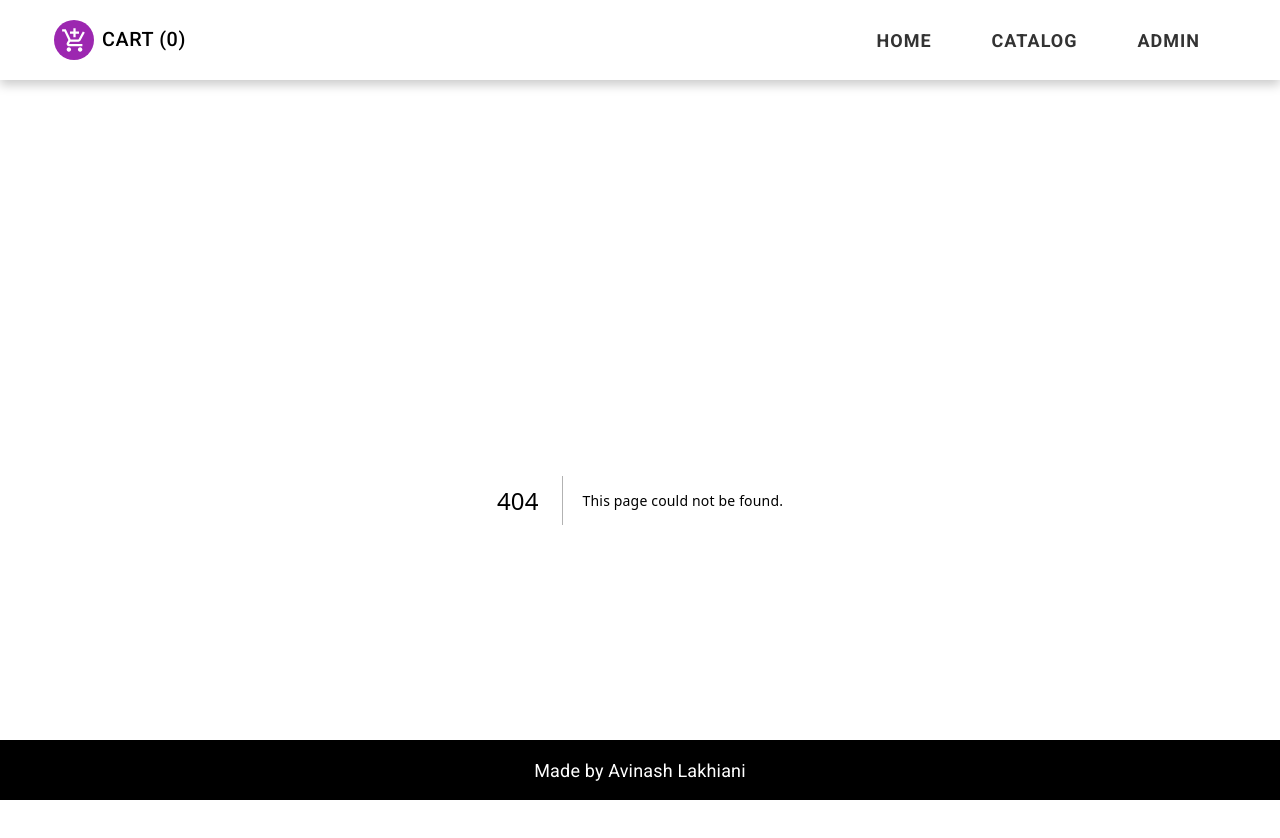
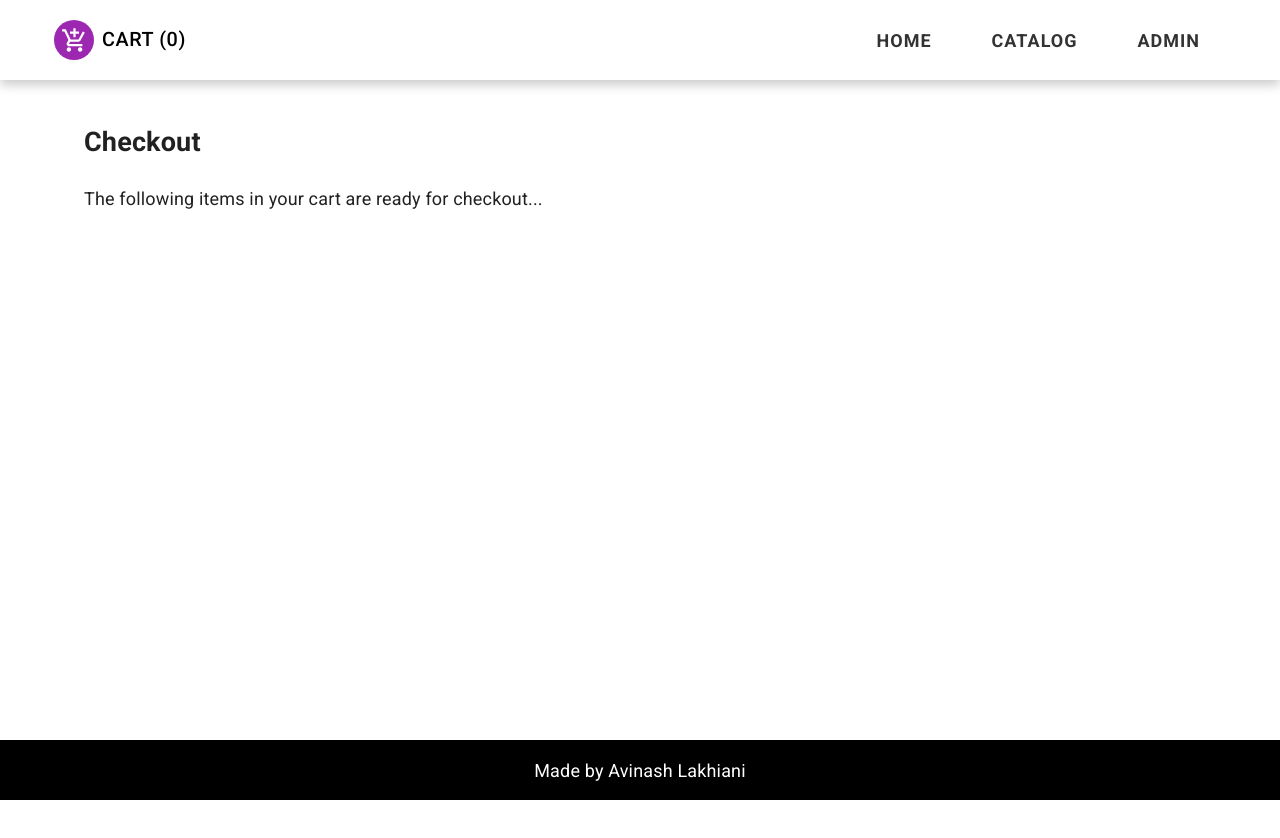
Before and after one commit to alakhiani/general-store-frontend, a Next.js app: page /checkout in a window 1280 px wide. Before the commit this address had no page. Shown: the top 838 px of the page. After the commit the page ends 800 px from the top, so only its background shows below. Built offline with nearby package versions, Linux system fonts and the light colour scheme.

Commit message:
feat: Cart button navigates to checkout page with cart items displayed (#21, #23, #25)

```diff
--- a/src/components/Header.tsx
+++ b/src/components/Header.tsx
@@ -2,6 +2,7 @@ import { Button, Avatar, Box } from '@mui/material';
 import AddShoppingCartIcon from '@mui/icons-material/AddShoppingCart';
 import { useContext, useEffect, useState } from 'react';
 import { CartContext } from '@/components/contexts/CartContext';
+import { useRouter } from 'next/router';
 
 interface HeaderProps {
     title: string;
@@ -10,6 +11,7 @@ interface HeaderProps {
 
 export default function Header({ title, children }: HeaderProps): JSX.Element {
 
+    const router = useRouter();
     const cartContext = useContext(CartContext);
     const [cartItemCount, setCartItemCount] = useState(0);
 
@@ -31,6 +33,9 @@ export default function Header({ title, children }: HeaderProps): JSX.Element {
                     color: "black",
                     fontSize: "1.1rem",
                 }}
+                onClick={() => {
+                    router.push('/checkout');
+                }}
             >
                 {`${title} (${cartItemCount})`}
             </Button>
--- a/src/components/Layout.tsx
+++ b/src/components/Navigation.tsx
@@ -4,11 +4,11 @@ import Link from 'next/link';
 import Header from './Header';
 import Footer from './Footer';
 
-interface LayoutProps {
+interface NavigationProps {
     children: ReactNode;
 }
 
-const Layout: React.FC<LayoutProps> = ({ children }) => {
+const Navigation: React.FC<NavigationProps> = ({ children }) => {
     return (
         <>
             <Header title="Cart">
@@ -24,4 +24,4 @@ const Layout: React.FC<LayoutProps> = ({ children }) => {
     );
 };
 
-export default Layout;
+export default Navigation;
--- a/src/components/ProductItem/ItemActions.tsx
+++ b/src/components/ProductItem/ItemActions.tsx
@@ -6,9 +6,10 @@ interface ItemActionsProps {
     onEdit?: () => void;
     onDelete?: () => void;
     onAddToCart?: () => void;
+    onRemoveFromCart?: () => void;
 }
 
-const ItemActions: React.FC<ItemActionsProps> = ({ id, onEdit, onDelete, onAddToCart }) => {
+const ItemActions: React.FC<ItemActionsProps> = ({ id, onEdit, onDelete, onAddToCart, onRemoveFromCart }) => {
 
     return (
         <>
@@ -33,6 +34,7 @@ const ItemActions: React.FC<ItemActionsProps> = ({ id, onEdit, onDelete, onAddTo
                         </Button>
                     </>
                 ) : (
+                    !!onAddToCart ? (
                         <>
                             <Button
                                 variant="contained"
@@ -43,6 +45,18 @@ const ItemActions: React.FC<ItemActionsProps> = ({ id, onEdit, onDelete, onAddTo
                                 Add to Cart
                             </Button>
                         </>
+                    ) : (
+                        <>
+                            <Button
+                                variant="contained"
+                                size="large"
+                                color="primary"
+                                onClick={onRemoveFromCart}
+                            >
+                                Remove from Cart
+                            </Button>
+                        </>
+                    )
                 )
             }
         </>
--- a/src/components/ProductItem/index.tsx
+++ b/src/components/ProductItem/index.tsx
@@ -4,13 +4,14 @@ import Image from "next/image";
 import ItemActions from "./ItemActions";
 
 export interface ProductItemProps {
-    product: IProduct,
-    handleEdit?: () => void,
-    handleDelete?: () => void,
-    handleAddToCart?: () => void
+    product: IProduct;
+    handleEdit?: () => void;
+    handleDelete?: () => void;
+    handleAddToCart?: () => void;
+    handleRemoveFromCart?: () => void;
 }
 
-const ProductItem: React.FC<ProductItemProps> = ({ product, handleEdit, handleDelete, handleAddToCart }) => {
+const ProductItem: React.FC<ProductItemProps> = ({ product, handleEdit, handleDelete, handleAddToCart, handleRemoveFromCart }) => {
     return (
         <Grid container spacing={6} sx={{ pt: "25px", pb: "25px" }}>
             <Grid item md={6}>
@@ -31,6 +32,7 @@ const ProductItem: React.FC<ProductItemProps> = ({ product, handleEdit, handleDe
                         onDelete={handleDelete}
                         onEdit={handleEdit}
                         onAddToCart={handleAddToCart}
+                        onRemoveFromCart={handleRemoveFromCart}
                     />
                 </Stack>
             </Grid>
--- a/src/pages/_app.tsx
+++ b/src/pages/_app.tsx
@@ -2,7 +2,7 @@ import '../styles/globals.css';
 import type { AppProps } from 'next/app';
 import { CssBaseline, ThemeProvider, createTheme } from '@mui/material';
 import { CartContextProvider } from '../components/contexts/CartContext';
-import Layout from '../components/Layout';
+import Navigation from '../components/Navigation';
 
 const theme = createTheme();
 
@@ -11,9 +11,9 @@ export default function MyApp({ Component, pageProps }: AppProps) {
     <CartContextProvider>
       <ThemeProvider theme={theme}>
         <CssBaseline>
-          <Layout>
+          <Navigation>
             <Component {...pageProps} />
-          </Layout>
+          </Navigation>
         </CssBaseline>
       </ThemeProvider>
     </CartContextProvider>
--- /dev/null
+++ b/src/pages/checkout/index.tsx
@@ -0,0 +1,36 @@
+import PageDescription from "@/components/PageDescription";
+import ProductItem from "@/components/ProductItem";
+import { CartContext } from "@/components/contexts/CartContext";
+import { IProduct } from "@/interfaces/product";
+import { useContext } from "react";
+import Head from 'next/head';
+
+const Checkout: React.FC = () => {
+
+    const cartContext = useContext(CartContext);
+
+    return (
+        <>
+            <Head>
+                <title>Checkout</title>
+            </Head>
+            <section>
+                <PageDescription
+                    title="Checkout"
+                    description="The following items in your cart are ready for checkout..."
+                />
+                {
+                    cartContext?.cart.map((product: IProduct) => (
+                        <ProductItem
+                            key={product._id}
+                            product={product}
+                            handleRemoveFromCart={() => cartContext?.removeFromCart(product._id)}
+                        />
+                    ))
+                }
+            </section>
+        </>
+    );
+};
+
+export default Checkout;
--- a/src/pages/index.tsx
+++ b/src/pages/index.tsx
@@ -42,7 +42,7 @@ export const getStaticProps: GetStaticProps<IndexPageProps> = async () => {
     props: {
       name: 'General Store',
       summary:
-        "Capstone is your ultimate destination for a wide variety of shopping needs. As a general store, we offer an extensive range of products spanning diverse categories such as fashion, electronics, home decor, and more. At Capstone, we prioritize quality and customer satisfaction, curating a selection of top brands and unique finds to ensure you discover the perfect items to elevate your lifestyle. With a seamless shopping experience, secure transactions, and dedicated customer support, Capstone is committed to making your shopping journey enjoyable and fulfilling.",
+        "Capstone is your ultimate destination for a wide variety of shopping needs. As a general store, we offer an extensive range of products spanning diverse categories such as stationary, art supplies, tools, and more. At Capstone, we prioritize quality and customer satisfaction, curating a selection of top brands and unique finds to ensure you discover the perfect items to elevate your lifestyle. With a seamless shopping experience, secure transactions, and dedicated customer support, Capstone is committed to making your shopping journey enjoyable and fulfilling.",
     },
   };
 };
```
Also changed, not shown: src/pages/catalog/index.tsx (+10 -8 lines). Lines whose indentation alone changed are shown as unchanged.
